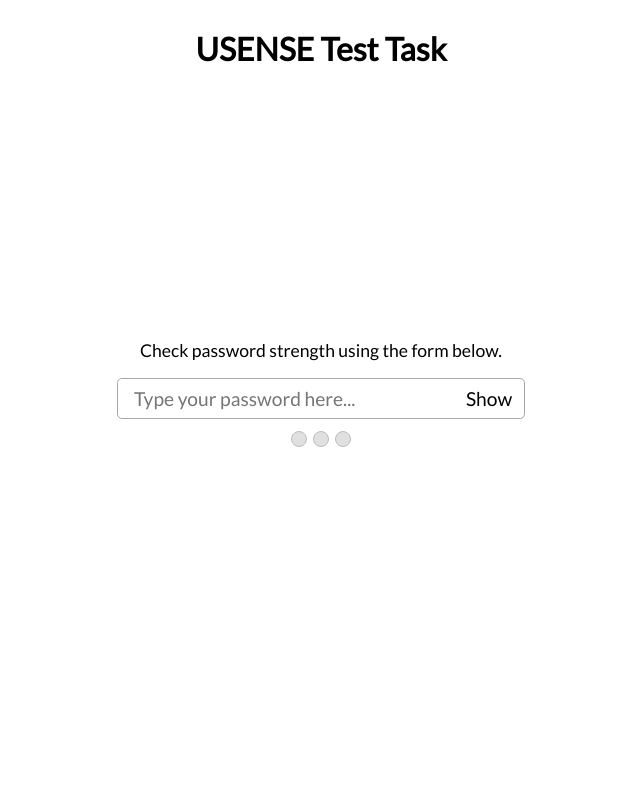
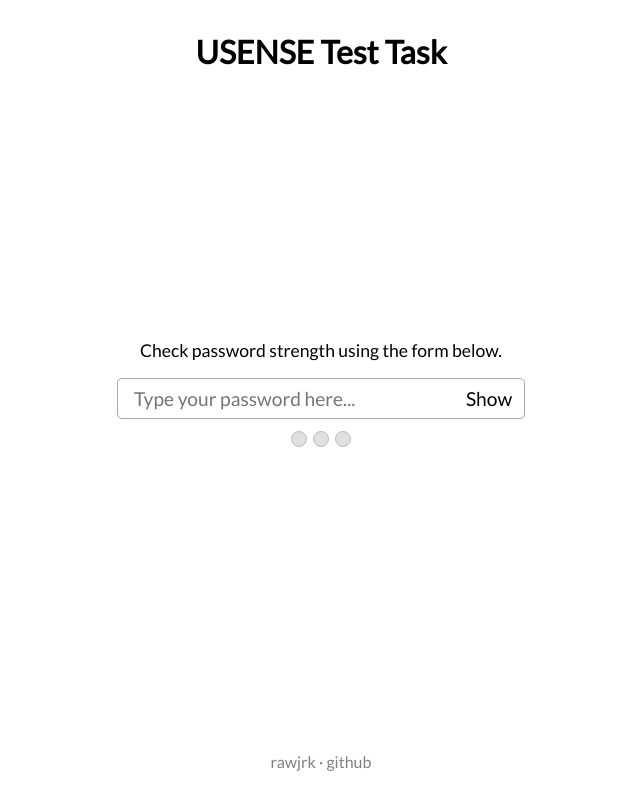
Before and after one commit to rawjrk/usense-task, an Angular app: page / in a window 1280 px wide. Shown: the whole page, without its empty margins (319-959 px from the left). Built offline with nearby package versions, Linux system fonts and the light colour scheme.

Commit message:
added footer + refactoring

```diff
--- a/src/app/app.component.html
+++ b/src/app/app.component.html
@@ -4,3 +4,6 @@
 <main>
   <password-form></password-form>
 </main>
+<footer>
+  rawjrk &centerdot; <a href="https://github.com/rawjrk/usense-task">github</a>
+</footer>
--- a/src/app/app.component.scss
+++ b/src/app/app.component.scss
@@ -1,33 +1,55 @@
+$header-height: 5rem;
+
 * {
   box-sizing: border-box;
   padding: 0;
   margin: 0;
-
-  --header-height: 5rem;
 }
 
 header {
-  height: var(--header-height);
-
-  display: flex;
-  flex-direction: row;
-  align-items: center;
-  justify-content: center;
-  min-width: 100vw;
-  padding: 2rem 0 1rem 0;
-
   position: absolute;
   top: 0;
+
+  text-align: center;
+  min-width: 100vw;
+  height: $header-height;
+  padding: 2rem 0 1rem 0;
 }
 
 main {
   position: relative;
-  top: calc(var(--header-height) / 2);
+  top: calc($header-height / 2);
 
   display: flex;
   flex-direction: column;
   align-items: center;
   justify-content: center;
-  min-height: calc(100vh - var(--header-height));
+  min-height: calc(100vh - $header-height);
   padding: 1rem;
 }
+
+footer {
+  position: absolute;
+  bottom: 0;
+  z-index: -1;
+
+  text-align: center;
+  min-width: 100vw;
+  height: 4rem;
+  padding: 1rem 0 2rem 0;
+
+  color: #808080;
+
+  a {
+    color: inherit;
+    text-decoration: none;
+
+    &:hover {
+      color: #de8080;
+    }
+
+    &:active {
+      color: #8080de;
+    }
+  }
+}
--- a/src/app/components/password-form/password-form.component.scss
+++ b/src/app/components/password-form/password-form.component.scss
@@ -1,14 +1,14 @@
+$input-width: 25rem;
+$button-width: 4.5rem;
+
 .password-form {
-  --input-width: 25rem;
-  --button-width: 4.5rem;
-
   position: relative;
   top: -10px;
 
   display: flex;
   flex-direction: column;
   align-items: center;
-  width: calc(var(--input-width) + var(--button-width));
+  width: calc($input-width + $button-width);
   max-width: 100vw;
   padding: 0 2rem;
 
@@ -36,13 +36,13 @@
       border: 1px solid #a7a7a7;
       border-radius: 0.3rem;
       padding: 0.5rem 1rem;
-      padding-right: var(--button-width);
+      padding-right: $button-width;
     }
 
     button {
       position: absolute;
       right: 0;
-      width: var(--button-width);
+      width: $button-width;
       border: none;
       background-color: rgba(255, 255, 255, 0);
     }
```
